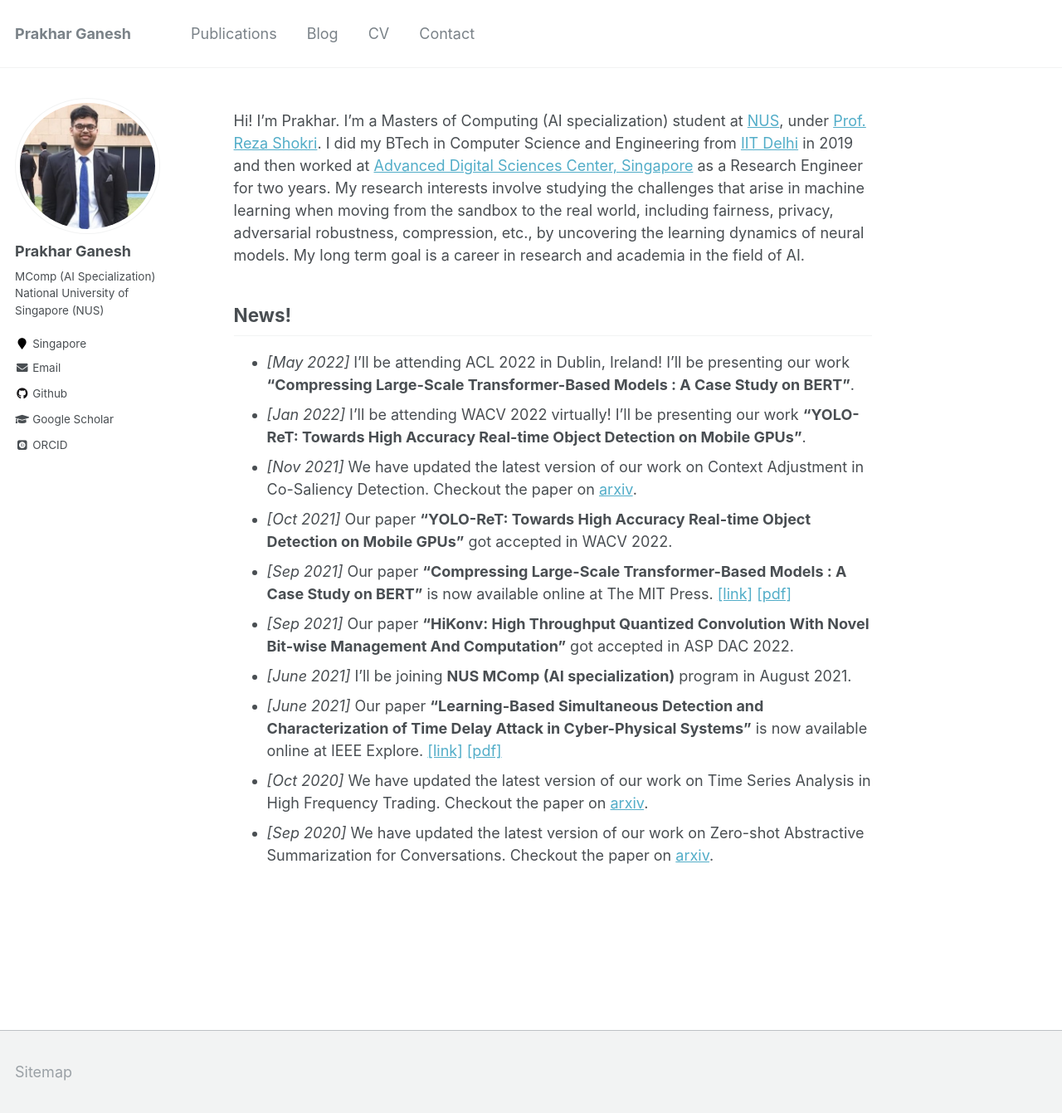
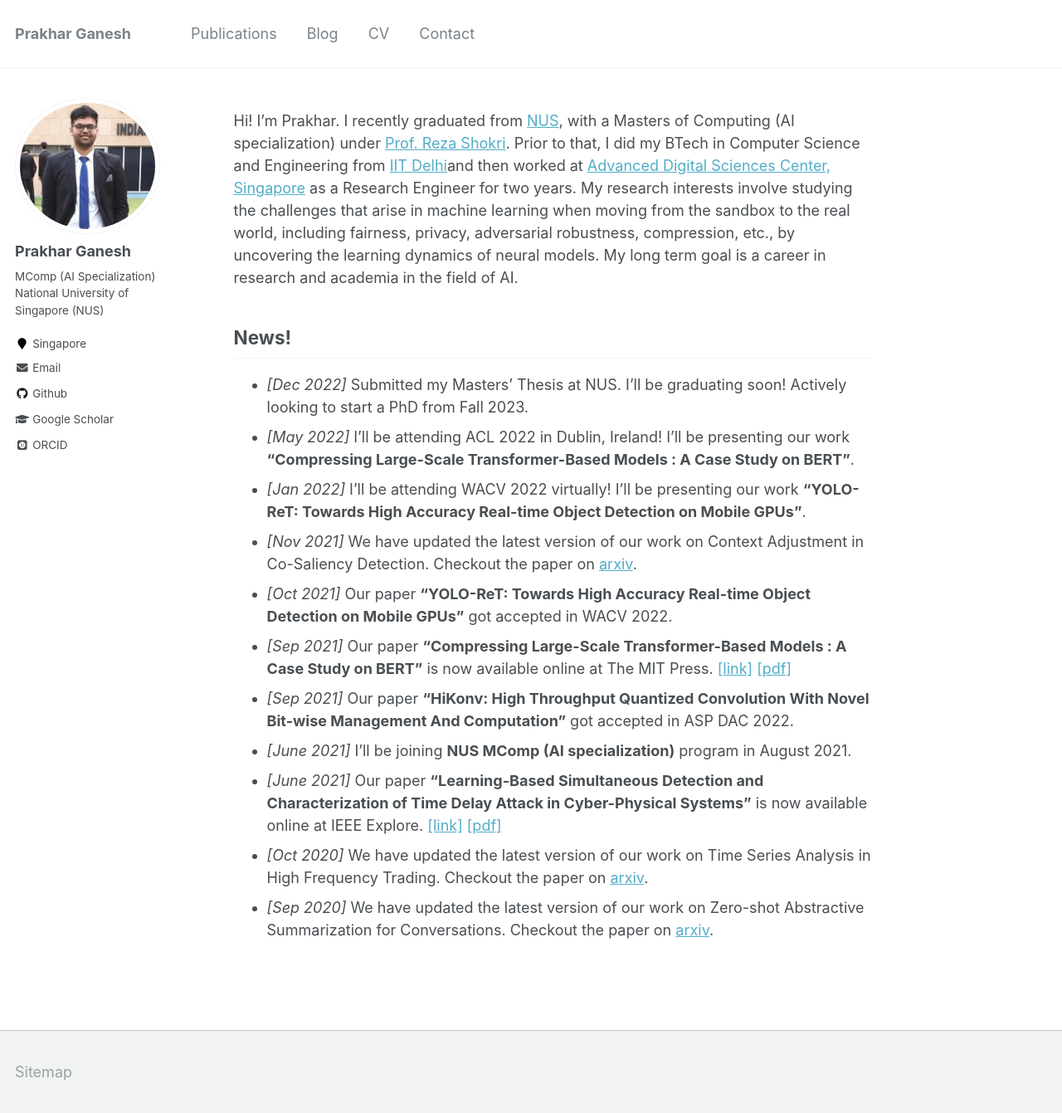
Before and after one commit to prakharg24/prakharg24.github.io, a Jekyll site: the page built from _pages/about.md, in a window 1280 px wide and 1341 px high. Shown: the whole window at 83% size. Built offline with Jekyll 4.4.1, drawn with Linux system fonts in a browser that asks for light colours; some web fonts are replaced.

Commit message:
cv update

```diff
--- a/_pages/about.md
+++ b/_pages/about.md
@@ -8,10 +8,11 @@
   - /about.html
 ---
 
-Hi! I’m Prakhar. I'm a Masters of Computing (AI specialization) student at [NUS](https://www.comp.nus.edu.sg/){:target="_blank"}, under [Prof. Reza Shokri](https://www.comp.nus.edu.sg/~reza/){:target="_blank"}. I did my BTech in Computer Science and Engineering from [IIT Delhi](https://www.cse.iitd.ernet.in/){:target="_blank"} in 2019 and then worked at [Advanced Digital Sciences Center, Singapore](https://adsc.illinois.edu/){:target="_blank"} as a Research Engineer for two years. My research interests involve studying the challenges that arise in machine learning when moving from the sandbox to the real world, including fairness, privacy, adversarial robustness, compression, etc., by uncovering the learning dynamics of neural models. My long term goal is a career in research and academia in the field of AI.
+Hi! I’m Prakhar. I recently graduated from [NUS](https://www.comp.nus.edu.sg/){:target="_blank"}, with a Masters of Computing (AI specialization) under [Prof. Reza Shokri](https://www.comp.nus.edu.sg/~reza/){:target="_blank"}. Prior to that, I did my BTech in Computer Science and Engineering from [IIT Delhi](https://www.cse.iitd.ernet.in/){:target="_blank"}and then worked at [Advanced Digital Sciences Center, Singapore](https://adsc.illinois.edu/){:target="_blank"} as a Research Engineer for two years. My research interests involve studying the challenges that arise in machine learning when moving from the sandbox to the real world, including fairness, privacy, adversarial robustness, compression, etc., by uncovering the learning dynamics of neural models. My long term goal is a career in research and academia in the field of AI.
 
 News!
 ------
+* _[Dec 2022]_ Submitted my Masters' Thesis at NUS. I'll be graduating soon! Actively looking to start a PhD from Fall 2023.
 * _[May 2022]_ I'll be attending ACL 2022 in Dublin, Ireland! I'll be presenting our work **"Compressing Large-Scale Transformer-Based Models : A Case Study on BERT"**.
 * _[Jan 2022]_ I'll be attending WACV 2022 virtually! I'll be presenting our work **"YOLO-ReT: Towards High Accuracy Real-time Object Detection on Mobile GPUs"**.
 * _[Nov 2021]_ We have updated the latest version of our work on Context Adjustment in Co-Saliency Detection. Checkout the paper on [arxiv](https://arxiv.org/abs/2108.02093){:target="_blank"}.
```
Also changed, not shown: 1 other file.
